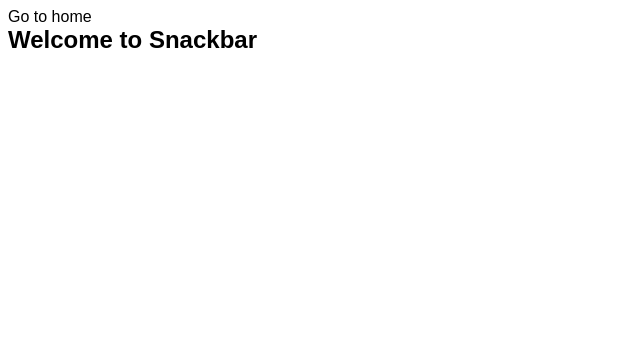
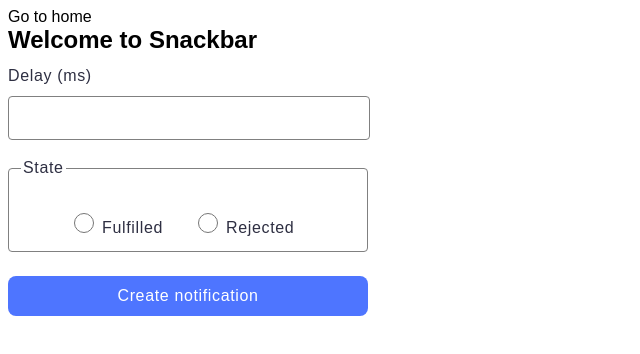
Before and after one commit to NikolaenkoSvetlana/js-hw-10, a website built with Vite: page src/2-snackbar.html in a window 1280 px wide. Shown: the whole page, without its empty margins (0-640 px from the left). Built offline with nearby package versions, Linux system fonts and the light colour scheme.

Commit message:
task2-ok

```diff
--- a/src/2-snackbar.html
+++ b/src/2-snackbar.html
@@ -12,6 +12,40 @@
       <a href="./index.html">Go to home</a>
       <h1>Welcome to Snackbar</h1>
     </section>
+    <form class="form">
+      <label>
+        Delay (ms)
+        <input type="number" name="delay" class="delay-form" required />
+      </label>
+
+      <fieldset>
+        <legend>State</legend>
+        <div class="label-state">
+          <label>
+            <input
+              type="radio"
+              name="state"
+              class="state-form"
+              value="fulfilled"
+              required
+            />
+            Fulfilled
+          </label>
+          <label>
+            <input
+              type="radio"
+              name="state"
+              class="state-form"
+              value="rejected"
+              required
+            />
+            Rejected
+          </label>
+        </div>
+      </fieldset>
+
+      <button type="submit" class="but-snack">Create notification</button>
+    </form>
     <script type="module" src="./js/2-snackbar.js"></script>
   </body>
 </html>
--- a/src/css/1-timer.css
+++ b/src/css/1-timer.css
@@ -25,12 +25,12 @@ body {
   color: #808080;
 }
 
-#datetime-picker:active {
+#datetime-picker:focus {
   color: #000;
   border: 1px solid #4e75ff;
 }
 
-button {
+.but-timer {
   font-weight: 500;
   font-size: 16px;
   line-height: 1.5;
@@ -46,11 +46,11 @@ button {
   font-family: 'Montserrat', sans-serif;
 }
 
-button:hover {
+.but-timer:hover {
   background: #6c8cff;
 }
 
-button:disabled {
+.but-timer:disabled {
   background: #cfcfcf;
   color: #989898;
 }
--- a/src/css/2-snackbar.css
+++ b/src/css/2-snackbar.css
@@ -0,0 +1,72 @@
+.delay-form {
+  display: flex;
+  border: 1px solid #808080;
+  border-radius: 4px;
+  width: 350px;
+  height: 40px;
+  padding-left: 8px;
+  margin-top: 8px;
+}
+
+.delay-form:hover {
+  border: 1px solid #000;
+}
+
+.delay-form:focus {
+  border: 1px solid #4e75ff;
+}
+
+.form {
+  display: flex;
+  flex-direction: column;
+  width: 360px;
+  font-weight: 400;
+  font-size: 16px;
+  line-height: 1.5;
+  letter-spacing: 0.04em;
+  color: #2e2f42;
+}
+
+fieldset {
+  max-width: 360px;
+  height: 78px;
+  margin: 16px 0px 24px;
+  border-radius: 4px;
+  border: 1px solid #808080;
+}
+
+fieldset:hover,
+fieldset:focus {
+  border: 1px solid #000;
+}
+
+.label-state {
+  display: flex;
+  gap: 30px;
+  margin: 24px 48px 8px;
+}
+
+input[type='radio' i] {
+  border: 1px solid #000;
+  border-radius: 14px;
+  width: 20px;
+  height: 20px;
+}
+
+.but-snack {
+  border-radius: 8px;
+  padding: 8px 16px;
+  width: 360px;
+  height: 40px;
+  background: #4e75ff;
+  border: none;
+  font-weight: 500;
+  font-size: 16px;
+  line-height: 1.5;
+  letter-spacing: 0.04em;
+  color: #fff;
+}
+
+.but-snack:hover {
+  background: #6c8cff;
+}
--- a/src/js/2-snackbar.js
+++ b/src/js/2-snackbar.js
@@ -0,0 +1,50 @@
+// Описаний у документації
+import iziToast from 'izitoast';
+// Додатковий імпорт стилів
+import 'izitoast/dist/css/iziToast.min.css';
+
+const promiseForm = document.querySelector('.form');
+
+promiseForm.addEventListener('submit', event => {
+  event.preventDefault();
+
+  const delayInput = document.querySelector('.delay-form');
+  const delay = parseInt(delayInput.value);
+
+  const stateInput = document.querySelector('.state-form:checked');
+  const state = stateInput ? stateInput.value : null;
+
+  if (!delay || !state) {
+    iziToast.error({
+      title: 'Error',
+      message: 'Please select a delay and state.',
+    });
+    return;
+  }
+
+  const promise = new Promise((resolve, reject) => {
+    if (state === 'fulfilled') {
+      setTimeout(() => {
+        resolve(delay);
+      }, delay);
+    } else if (state === 'rejected') {
+      setTimeout(() => {
+        reject(delay);
+      }, delay);
+    }
+  });
+
+  promise
+    .then(delay => {
+      iziToast.success({
+        title: 'Success',
+        message: `✅ Fulfilled promise in ${delay}ms`,
+      });
+    })
+    .catch(delay => {
+      iziToast.error({
+        title: 'Error',
+        message: `❌ Rejected promise in ${delay}ms`,
+      });
+    });
+});
```
Also changed, not shown: src/1-timer.html (+1 -1 lines).
